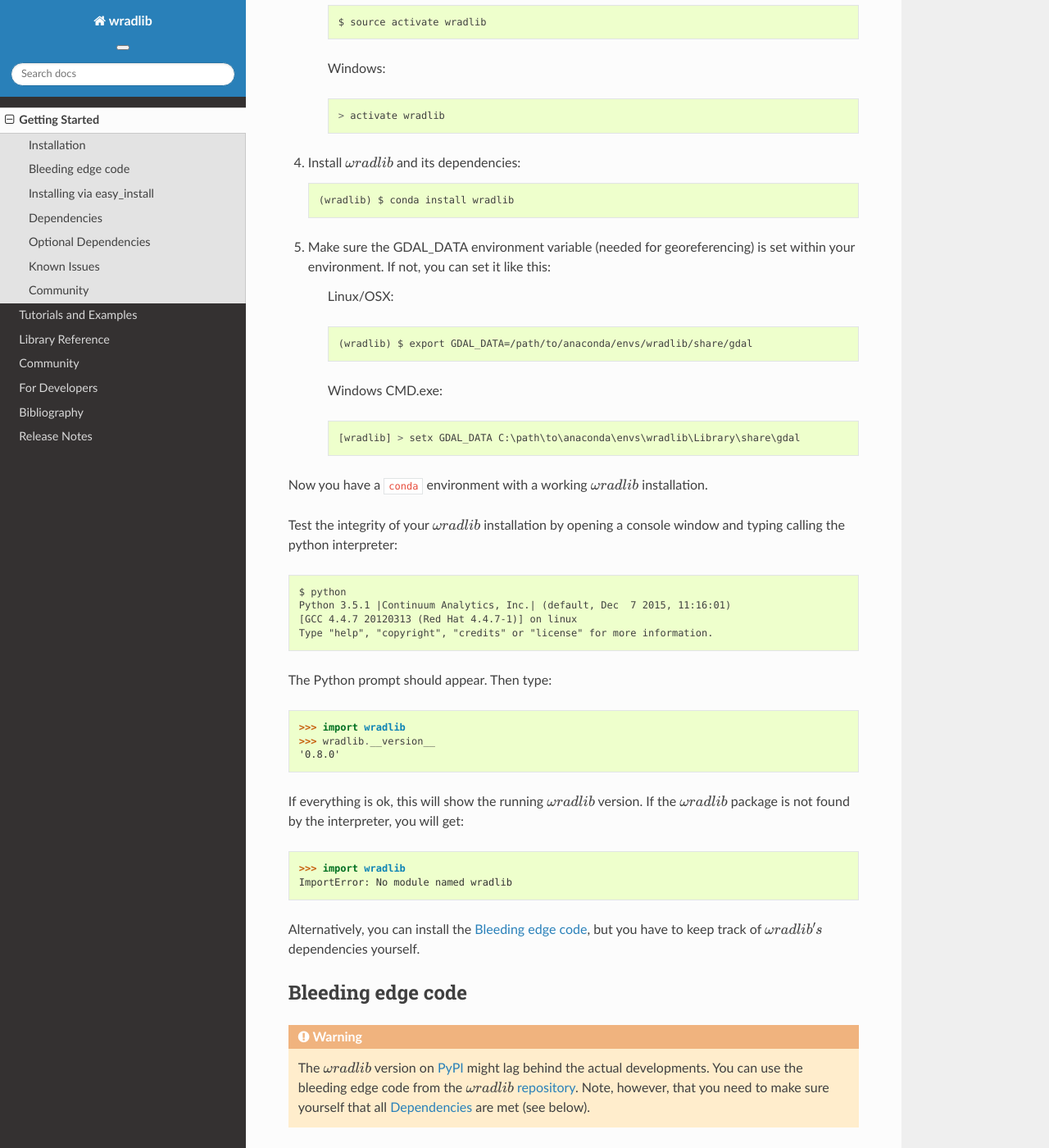
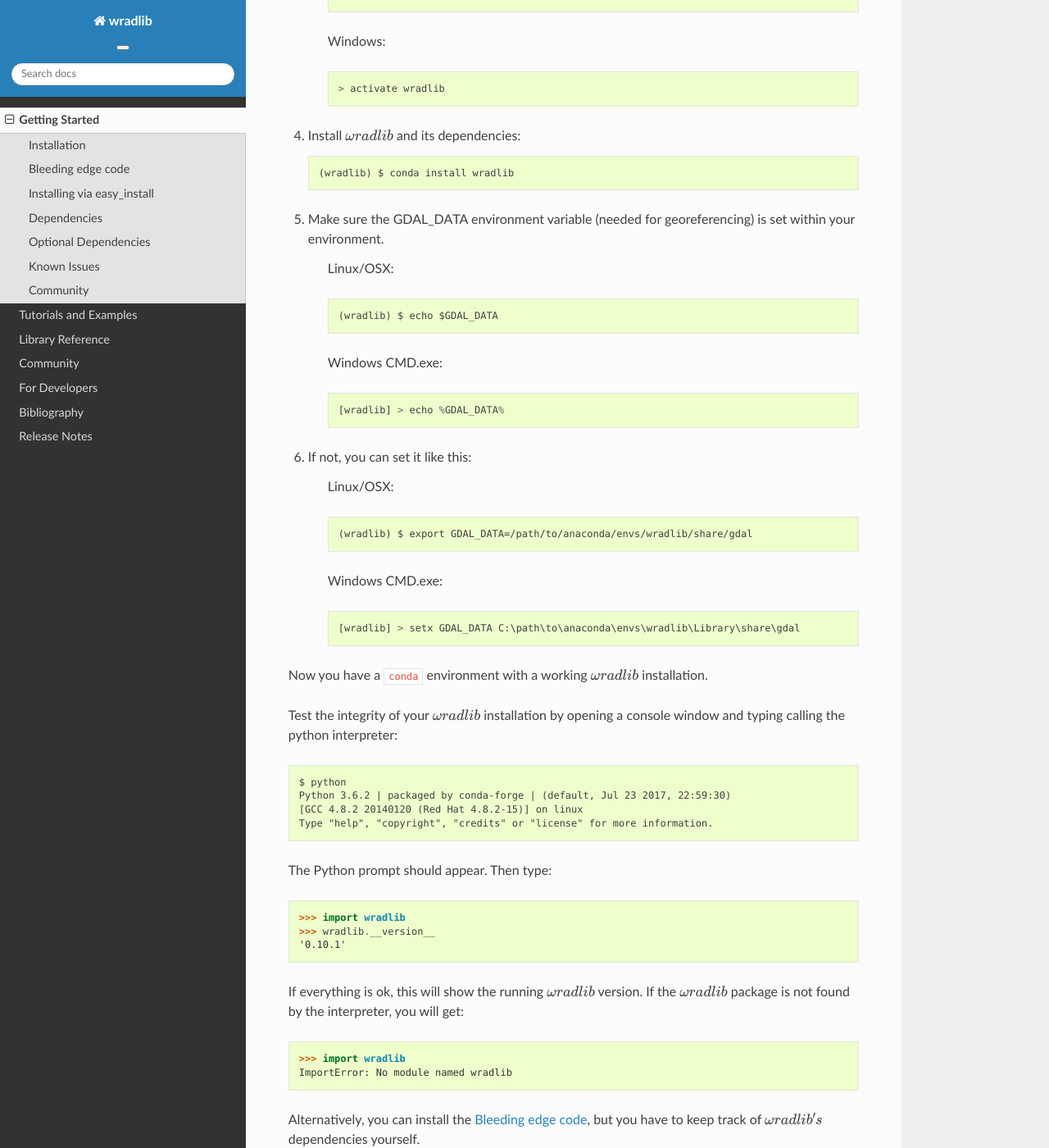
Before and after one commit to wradlib/wradlib-docs, a Sphinx documentation site: the page built from source/gettingstarted.rst, in a window 1280 px wide and 1400 px high, scrolled down 954 px. Shown: the whole window at 82% size. Built offline with Sphinx 7.4.7 and the Read the Docs theme 2.0.0, drawn with Linux system fonts in a browser that asks for light colours; pages that are not in the unit, such as notebooks, are missing from menus; the version number could not be read and is left out; some of the changed text lies outside the part shown.

Commit message:
FIX: docs clone root (#183)
* FIX: adapt docs, remove `cloning of root environment`

* FIX: minor edit

* FIX: re-add print of notebook-name in testrunner.py

* FIX: fix scatter-plot in wradlib_ipol_example.ipynb

```diff
--- a/source/gettingstarted.rst
+++ b/source/gettingstarted.rst
@@ -18,15 +18,13 @@
 
 Now you can use the ``conda`` package and environment manager (`conda documentation <http://conda.pydata.org/docs/#>`_) to setup your :math:`\omega radlib` installation.
 
-#. Clone the root environment or create one from scratch::
-
-    $ conda create --name wradlib --clone root
-    or
-    $ conda create --name wradlib python=2.7
-
 #. Add the conda-forge channel, where :math:`\omega radlib` and its dependencies are located. Read more about the community effort `conda-forge <https://conda-forge.github.io/>`_::
 
     $ conda config --add channels conda-forge
+
+#. Create a new environment from scratch::
+
+    $ conda create --name wradlib python=3.6
 
 #. Activate the :math:`\omega radlib` environment
 
@@ -42,7 +40,17 @@
 
     (wradlib) $ conda install wradlib
 
-#. Make sure the GDAL_DATA environment variable (needed for georeferencing) is set within your environment. If not, you can set it like this:
+#. Make sure the GDAL_DATA environment variable (needed for georeferencing) is set within your environment.
+
+    Linux/OSX::
+
+        (wradlib) $ echo $GDAL_DATA
+
+    Windows CMD.exe::
+
+        [wradlib] > echo %GDAL_DATA%
+
+#. If not, you can set it like this:
 
     Linux/OSX::
 
@@ -57,15 +65,15 @@
 Test the integrity of your :math:`\omega radlib` installation by opening a console window and typing calling the python interpreter::
 
     $ python
-    Python 3.5.1 |Continuum Analytics, Inc.| (default, Dec  7 2015, 11:16:01)
-    [GCC 4.4.7 20120313 (Red Hat 4.4.7-1)] on linux
+    Python 3.6.2 | packaged by conda-forge | (default, Jul 23 2017, 22:59:30)
+    [GCC 4.8.2 20140120 (Red Hat 4.8.2-15)] on linux
     Type "help", "copyright", "credits" or "license" for more information.
 
 The Python prompt should appear. Then type::
 
     >>> import wradlib
     >>> wradlib.__version__
-    '0.8.0'
+    '0.10.1'
 
 If everything is ok, this will show the running :math:`\omega radlib` version. If the :math:`\omega radlib` package is not found by the interpreter, you will get::
 
```
